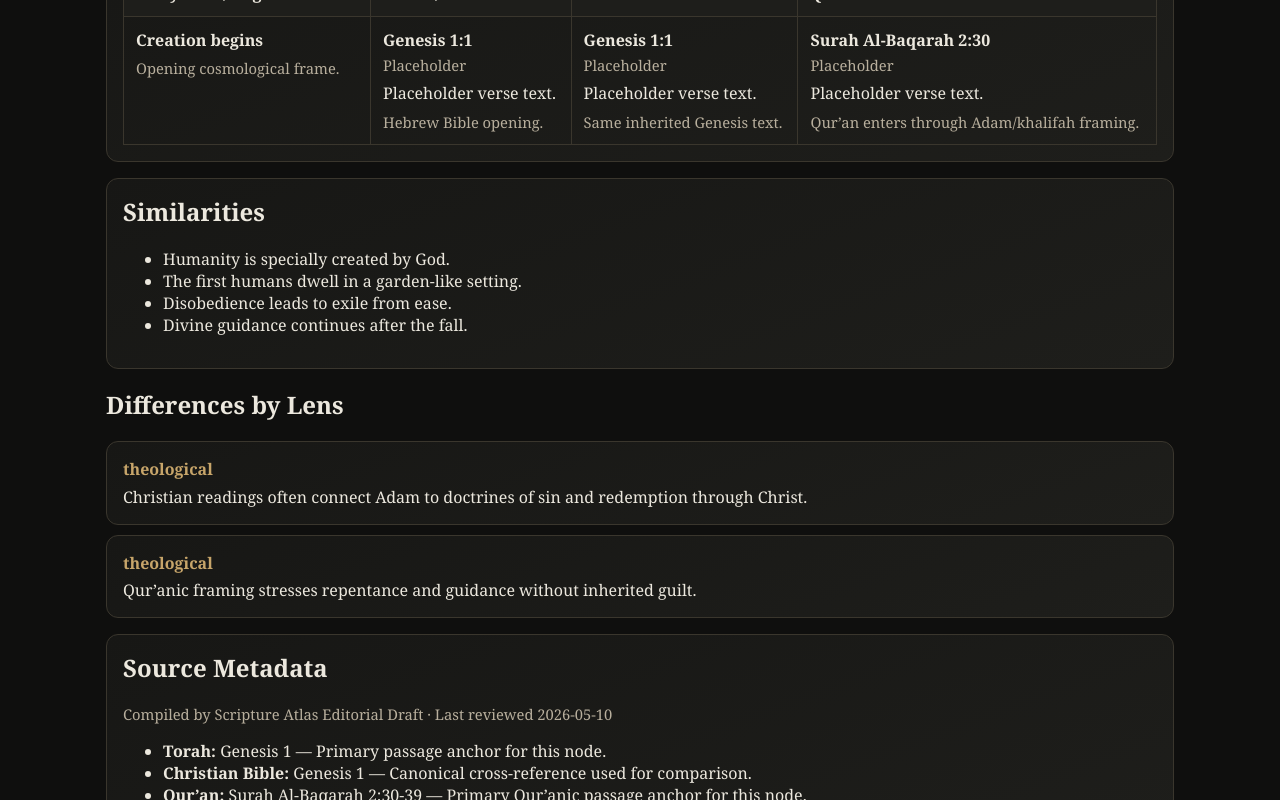
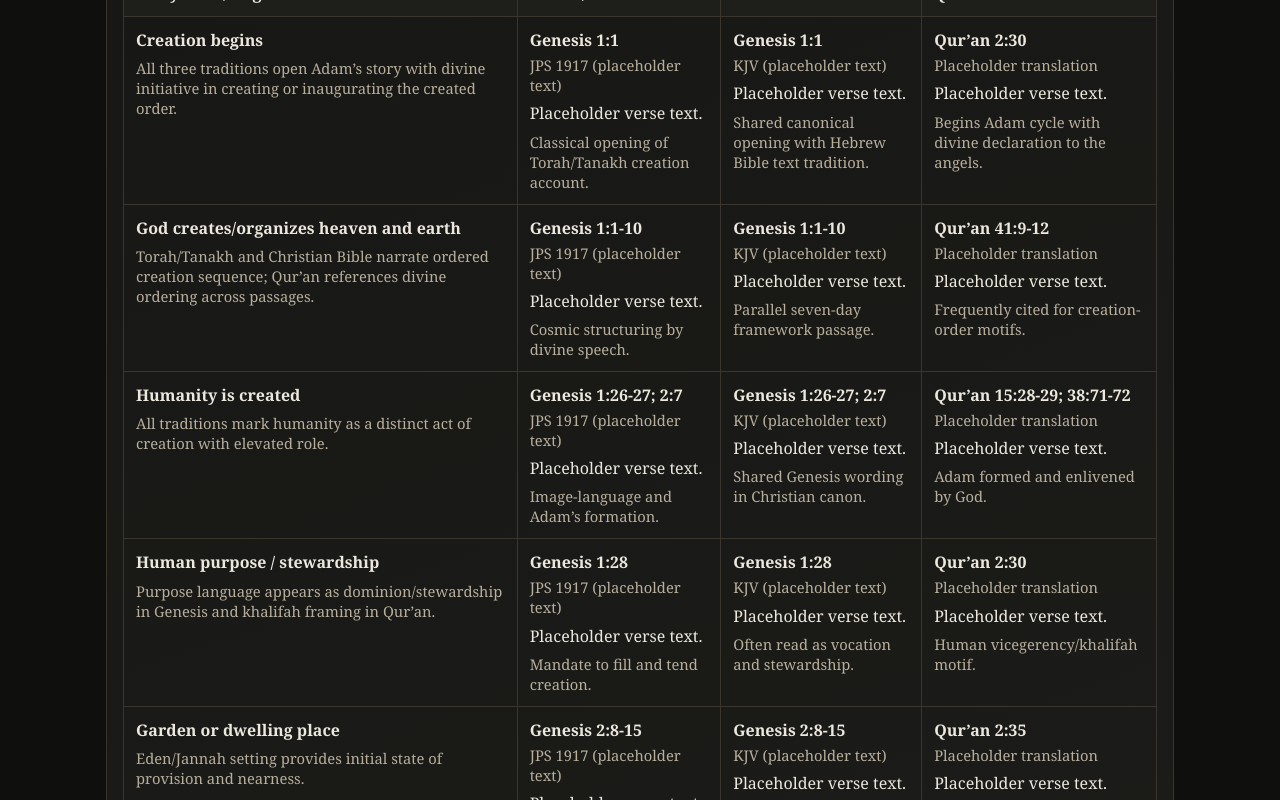
Before and after one commit to samuelgeorgejohnson/scripture_atlas, a Next.js app in the folder scripture-atlas/: page /nodes/creation in a window 1280 px wide. Shown: the part 380-1180 px from the top of the page. Built offline with nearby package versions, Linux system fonts and the light colour scheme.

Commit message:
Refine Creation/Adam alignment table with canonical references

```diff
--- a/scripture-atlas/src/components/TriptychReader.tsx
+++ b/scripture-atlas/src/components/TriptychReader.tsx
@@ -29,7 +29,7 @@ function PassageCell({ passage }: { passage?: AlignedPassage }) {
   const value = normalizePassage(passage);
 
   if (!value) {
-    return <p className="small" style={{ margin: 0 }}>—</p>;
+    return <p className="small" style={{ margin: 0 }}>No direct parallel</p>;
   }
 
   return (
--- a/scripture-atlas/src/data/nodes/creation.json
+++ b/scripture-atlas/src/data/nodes/creation.json
@@ -38,44 +38,107 @@
     "last_reviewed": "2026-05-10",
     "citations": [
       {
-        "tradition": "Torah",
-        "reference": "Genesis 1",
-        "note": "Primary passage anchor for this node."
+        "tradition": "Torah/Tanakh",
+        "reference": "Genesis 1-3 (JPS 1917)",
+        "note": "Reference anchors only; verse text intentionally left as placeholder."
       },
       {
         "tradition": "Christian Bible",
-        "reference": "Genesis 1",
-        "note": "Canonical cross-reference used for comparison."
+        "reference": "Genesis 1-3 (KJV)",
+        "note": "Reference anchors only; verse text intentionally left as placeholder."
       },
       {
         "tradition": "Qur’an",
-        "reference": "Surah Al-Baqarah 2:30-39",
-        "note": "Primary Qur’anic passage anchor for this node."
+        "reference": "2:30-39, 7:11-27, 20:115-123",
+        "note": "Reference anchors only; translation source still under review for licensing/usage consistency."
       }
     ]
   },
   "alignment_rows": [
     {
       "beat": "Creation begins",
-      "note": "Opening cosmological frame.",
+      "note": "All three traditions open Adam’s story with divine initiative in creating or inaugurating the created order.",
       "torah": {
         "reference": "Genesis 1:1",
-        "translation": "Placeholder",
+        "translation": "JPS 1917 (placeholder text)",
         "text": "Placeholder verse text.",
-        "notes": "Hebrew Bible opening."
+        "notes": "Classical opening of Torah/Tanakh creation account."
       },
       "christian_bible": {
         "reference": "Genesis 1:1",
-        "translation": "Placeholder",
+        "translation": "KJV (placeholder text)",
         "text": "Placeholder verse text.",
-        "notes": "Same inherited Genesis text."
+        "notes": "Shared canonical opening with Hebrew Bible text tradition."
       },
       "quran": {
-        "reference": "Surah Al-Baqarah 2:30",
-        "translation": "Placeholder",
+        "reference": "Qur’an 2:30",
+        "translation": "Placeholder translation",
         "text": "Placeholder verse text.",
-        "notes": "Qur’an enters through Adam/khalifah framing."
+        "notes": "Begins Adam cycle with divine declaration to the angels."
       }
+    },
+    {
+      "beat": "God creates/organizes heaven and earth",
+      "note": "Torah/Tanakh and Christian Bible narrate ordered creation sequence; Qur’an references divine ordering across passages.",
+      "torah": {"reference": "Genesis 1:1-10", "translation": "JPS 1917 (placeholder text)", "text": "Placeholder verse text.", "notes": "Cosmic structuring by divine speech."},
+      "christian_bible": {"reference": "Genesis 1:1-10", "translation": "KJV (placeholder text)", "text": "Placeholder verse text.", "notes": "Parallel seven-day framework passage."},
+      "quran": {"reference": "Qur’an 41:9-12", "translation": "Placeholder translation", "text": "Placeholder verse text.", "notes": "Frequently cited for creation-order motifs."}
+    },
+    {
+      "beat": "Humanity is created",
+      "note": "All traditions mark humanity as a distinct act of creation with elevated role.",
+      "torah": {"reference": "Genesis 1:26-27; 2:7", "translation": "JPS 1917 (placeholder text)", "text": "Placeholder verse text.", "notes": "Image-language and Adam’s formation."},
+      "christian_bible": {"reference": "Genesis 1:26-27; 2:7", "translation": "KJV (placeholder text)", "text": "Placeholder verse text.", "notes": "Shared Genesis wording in Christian canon."},
+      "quran": {"reference": "Qur’an 15:28-29; 38:71-72", "translation": "Placeholder translation", "text": "Placeholder verse text.", "notes": "Adam formed and enlivened by God."}
+    },
+    {
+      "beat": "Human purpose / stewardship",
+      "note": "Purpose language appears as dominion/stewardship in Genesis and khalifah framing in Qur’an.",
+      "torah": {"reference": "Genesis 1:28", "translation": "JPS 1917 (placeholder text)", "text": "Placeholder verse text.", "notes": "Mandate to fill and tend creation."},
+      "christian_bible": {"reference": "Genesis 1:28", "translation": "KJV (placeholder text)", "text": "Placeholder verse text.", "notes": "Often read as vocation and stewardship."},
+      "quran": {"reference": "Qur’an 2:30", "translation": "Placeholder translation", "text": "Placeholder verse text.", "notes": "Human vicegerency/khalifah motif."}
+    },
+    {
+      "beat": "Garden or dwelling place",
+      "note": "Eden/Jannah setting provides initial state of provision and nearness.",
+      "torah": {"reference": "Genesis 2:8-15", "translation": "JPS 1917 (placeholder text)", "text": "Placeholder verse text.", "notes": "Garden in Eden and charge to keep it."},
+      "christian_bible": {"reference": "Genesis 2:8-15", "translation": "KJV (placeholder text)", "text": "Placeholder verse text.", "notes": "Shared Eden narrative locus."},
+      "quran": {"reference": "Qur’an 2:35", "translation": "Placeholder translation", "text": "Placeholder verse text.", "notes": "Adam and spouse placed in the garden."}
+    },
+    {
+      "beat": "Command / prohibition",
+      "note": "Each tradition includes a divine command tied to a specific forbidden tree/action.",
+      "torah": {"reference": "Genesis 2:16-17", "translation": "JPS 1917 (placeholder text)", "text": "Placeholder verse text.", "notes": "Explicit prohibition given before transgression."},
+      "christian_bible": {"reference": "Genesis 2:16-17", "translation": "KJV (placeholder text)", "text": "Placeholder verse text.", "notes": "Canonical basis for command narrative."},
+      "quran": {"reference": "Qur’an 2:35; 20:117", "translation": "Placeholder translation", "text": "Placeholder verse text.", "notes": "Prohibition and warning about Satan."}
+    },
+    {
+      "beat": "Temptation or disobedience",
+      "note": "Transgression follows deceptive prompting; narrative details and theological emphases differ.",
+      "torah": {"reference": "Genesis 3:1-7", "translation": "JPS 1917 (placeholder text)", "text": "Placeholder verse text.", "notes": "Serpent episode and eating the fruit."},
+      "christian_bible": {"reference": "Genesis 3:1-7", "translation": "KJV (placeholder text)", "text": "Placeholder verse text.", "notes": "Foundational fall narrative in Christian theology."},
+      "quran": {"reference": "Qur’an 7:20-22; 20:120-121", "translation": "Placeholder translation", "text": "Placeholder verse text.", "notes": "Iblis whispers leading to lapse."}
+    },
+    {
+      "beat": "Exile/descent",
+      "note": "Departure from the garden marks a shift to earthly toil and moral testing.",
+      "torah": {"reference": "Genesis 3:23-24", "translation": "JPS 1917 (placeholder text)", "text": "Placeholder verse text.", "notes": "Expulsion from Eden narrative."},
+      "christian_bible": {"reference": "Genesis 3:23-24", "translation": "KJV (placeholder text)", "text": "Placeholder verse text.", "notes": "Exile motif and guarded return."},
+      "quran": {"reference": "Qur’an 2:36; 7:24", "translation": "Placeholder translation", "text": "Placeholder verse text.", "notes": ""}
+    },
+    {
+      "beat": "Repentance or mercy",
+      "note": "Mercy themes are present in all three, though explicit repentance language is strongest in Qur’anic rendering.",
+      "torah": {"reference": "Genesis 3:21", "translation": "JPS 1917 (placeholder text)", "text": "Placeholder verse text.", "notes": "God clothes the humans after judgment."},
+      "christian_bible": {"reference": "Genesis 3:21", "translation": "KJV (placeholder text)", "text": "Placeholder verse text.", "notes": "Read as sign of continuing divine care."},
+      "quran": {"reference": "Qur’an 2:37", "translation": "Placeholder translation", "text": "Placeholder verse text.", "notes": "Adam receives words and is forgiven."}
+    },
+    {
+      "beat": "Ongoing guidance",
+      "note": "Post-fall life includes continued divine instruction; Torah/Christian text here is broader-canonical rather than a single Adam-only command.",
+      "torah": {"reference": "Genesis 3:15-19", "translation": "JPS 1917 (placeholder text)", "text": "Placeholder verse text.", "notes": "Judgment sayings frame human condition and future path."},
+      "christian_bible": {"reference": "Genesis 3:15-19", "translation": "KJV (placeholder text)", "text": "Placeholder verse text.", "notes": "Often tied to later salvation-history readings."},
+      "quran": {"reference": "Qur’an 2:38; 20:123", "translation": "Placeholder translation", "text": "Placeholder verse text.", "notes": "Guidance promised for earthly life after descent."}
     }
   ]
 }
```
